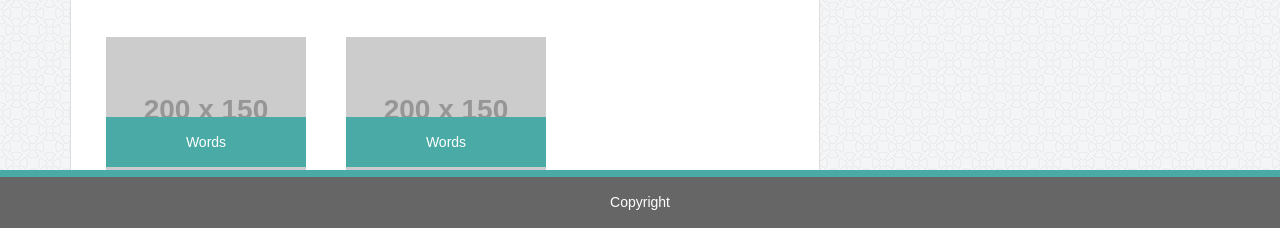
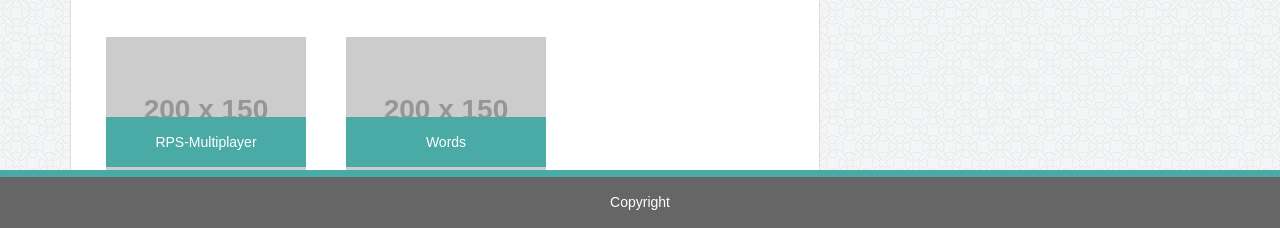
Before and after one commit to kevnfu/Bootstrap-Portfolio, a plain HTML site: page portfolio.html in a window 1280 px wide. Shown: the part 570-798 px from the top of the page. Drawn offline with nearby package versions, Linux system fonts and the light colour scheme; placeholder pictures from the web are drawn by us.

Commit message:
Added rps-multi

```diff
--- a/portfolio.html
+++ b/portfolio.html
@@ -64,8 +64,10 @@
                             <div>Gif-Tastic</div>
                         </div>
                         <div class="col-4 portfolio-img">
-                            <img src="http://via.placeholder.com/200x150">
-                            <div>Words</div>
+                            <a href="https://kevnfu.github.io/RPS-Multiplayer/">
+                                <img src="http://via.placeholder.com/200x150">
+                            </a>
+                            <div>RPS-Multiplayer</div>
                         </div>
                         <div class="col-4 portfolio-img">
                             <img src="http://via.placeholder.com/200x150">
```
